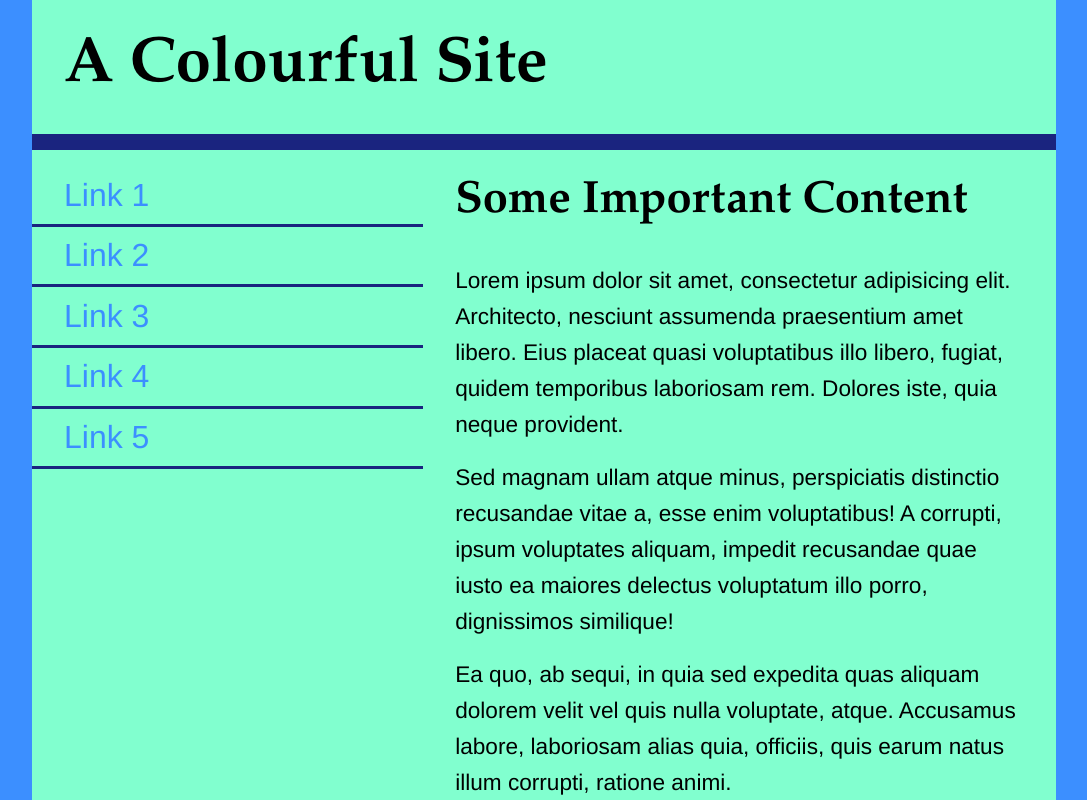
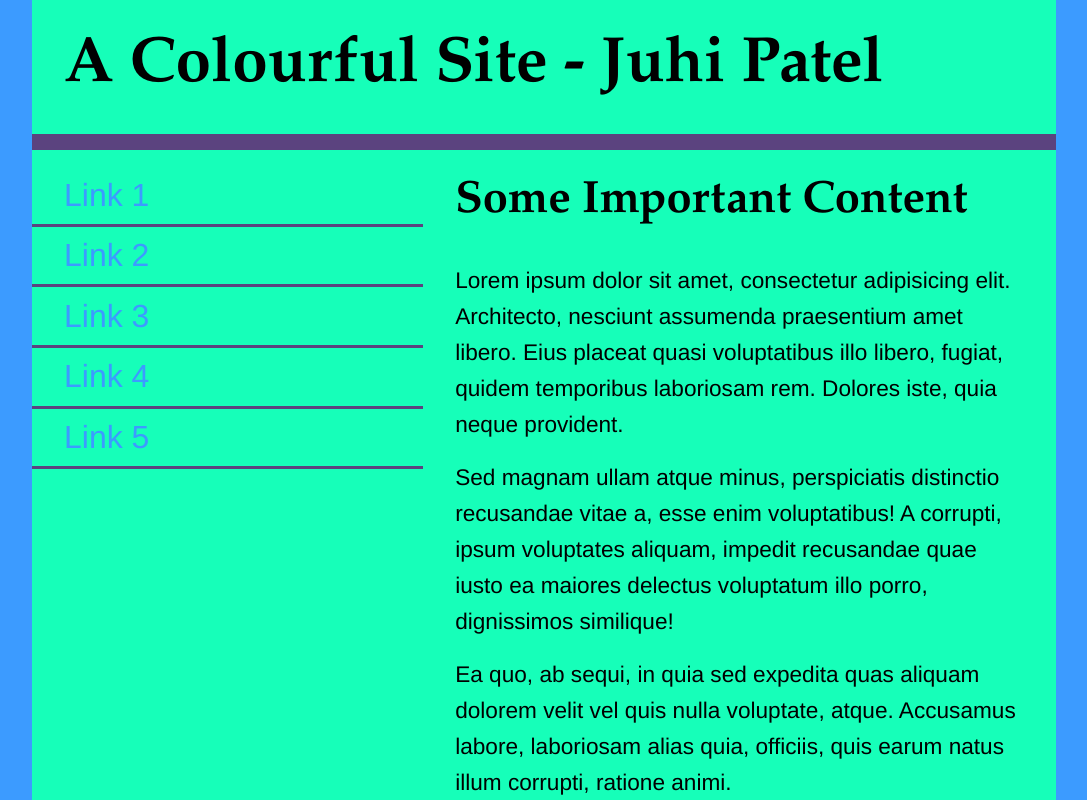
Before and after one commit to pateljuhi/colours, a plain HTML site: page index.html in a window 1280 px wide. Shown: the top 800 px of the page, without its empty margins (96-1183 px from the left). Drawn offline with Linux system fonts and the light colour scheme.

Commit message:
updated colors types

```diff
--- a/index.html
+++ b/index.html
@@ -24,7 +24,7 @@
             font-family: Helvetica, Arial, sans-serif;
         }
         html,body{
-            background-color: #3C8FFF;
+            background-color: #3C9BFF;
         }
         h1{
             font-family: Palatino, 'Palatino Linotype', 'Palatino LT STD', 'Book Antiqua', Georgia, serif;
@@ -46,13 +46,13 @@
         nav li>a{
             display: block;
             text-decoration: none;
-            border-bottom: 0.2rem solid #1A247F;
+            border-bottom: 0.2rem solid #5B437F;
             padding: 0.2rem 2rem;
-            color: #3C8FFF;
+            color: #3C9BFF;
         }
         nav li>a:hover,
         nav li>a:active{
-            color: #1A247F;
+            color: #5B437F;
         }
         p{
             font-size: 1.414rem;
@@ -65,11 +65,11 @@
             width: 80%;
             max-width: 1200px;
             margin: 0 auto;
-            background-color: #81FFCF;
+            background-color: #16FFB9;
         }
         header{
             width:100%;
-            border-bottom: 1rem solid  #1A247F;
+            border-bottom: 1rem solid  #5B437F;
         }
         nav{
             float:left;
@@ -82,19 +82,19 @@
         footer{
             clear:both;
             width: 100%;
-            border-top: 0.5rem solid  #1A247F;
+            border-top: 0.5rem solid  #5B437F;
         }
         footer p{
             font-size: 1rem;
             padding: 2rem;
-            color: #3C8FFF;
+            color: #3C9BFF;
         }
     </style>
 </head>
 <body>
     <div class="wrapper">
         <header>
-            <h1>A Colourful Site</h1>
+            <h1>A Colourful Site - Juhi Patel</h1>
         </header>
         <nav>
             <ul>
```
Also changed, not shown: analogous.html (+1 -1 lines), complementary.html (+1 -1 lines).
